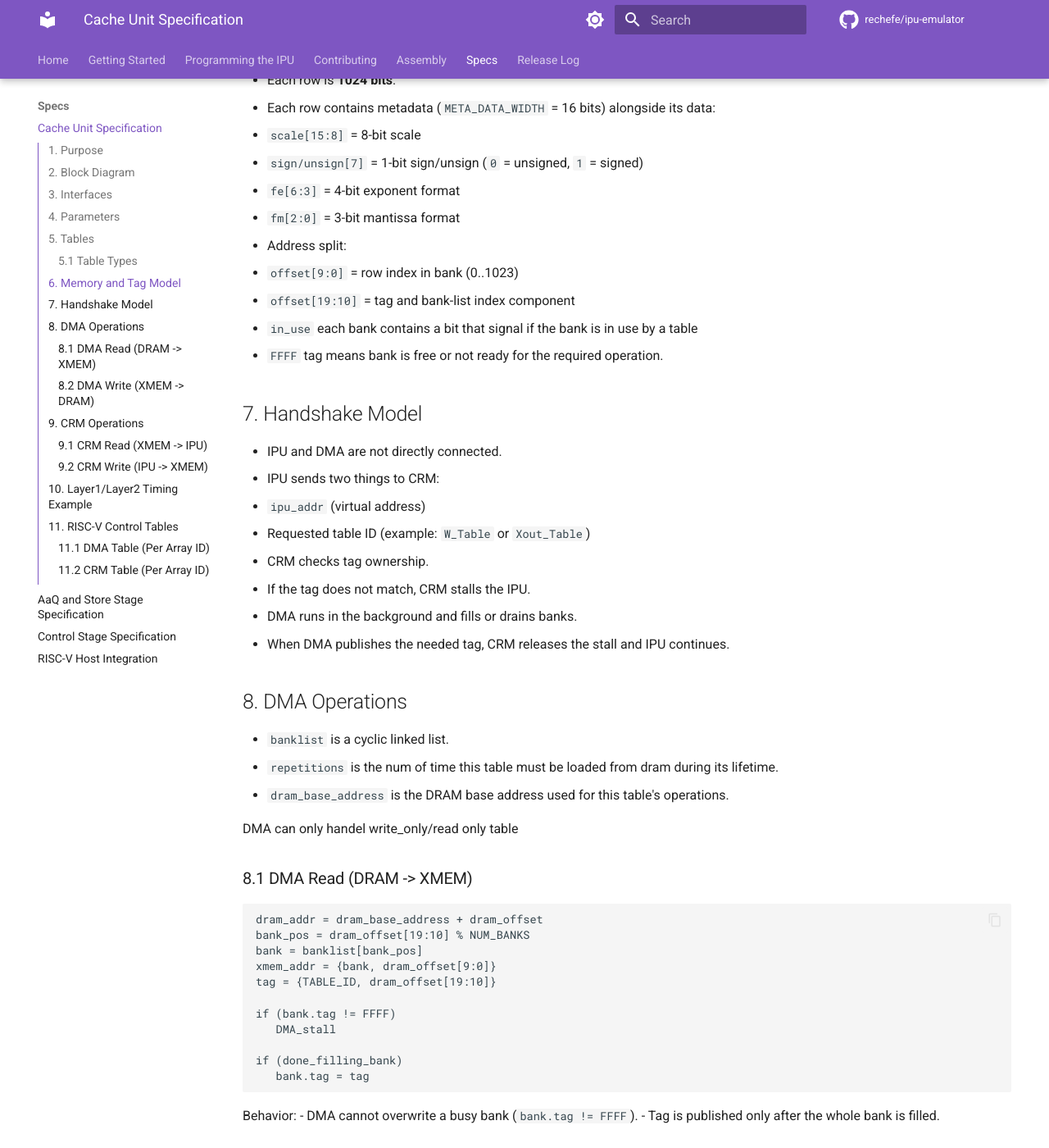
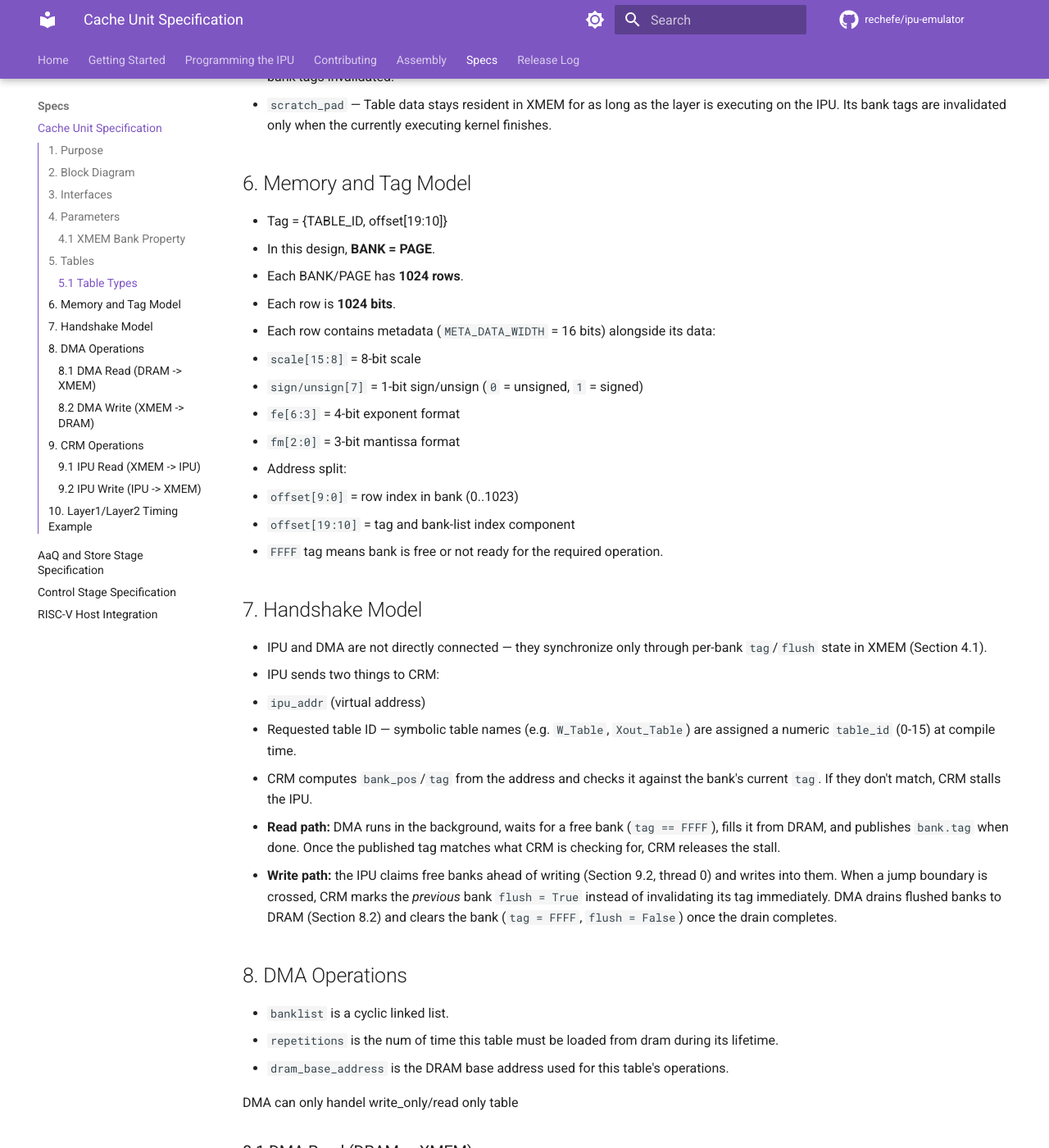
Before and after one commit to rechefe/ipu-emulator, an MkDocs documentation site: the page built from docs/content/specs/cache-unit.md, in a window 1280 px wide and 1400 px high, scrolled down 3036 px. Shown: the whole window at 82% size. Built offline with MkDocs 1.6.1 and Material for MkDocs 9.7.7, drawn with Linux system fonts in a browser that asks for light colours; comment, search, counter and statistics services are not loaded; some of the changed text lies outside the part shown.

Commit message:
Update cache unit documentation: refine `ipu_addr` definition, add XMEM bank properties, and clarify CRM operations

````diff
--- a/docs/content/specs/cache-unit.md
+++ b/docs/content/specs/cache-unit.md
@@ -34,7 +34,7 @@
 | `dram_rd_metadata` | `input logic [META_DATA_WIDTH-1:0]` | Metadata read from DRAM. |
 | `dram_wr_data` | `output logic [7:0] [XMEM_ROW_WIDTH-1:0]` | Write data to DRAM (array of bytes). |
 | `dram_wr_metadata` | `output logic [META_DATA_WIDTH-1:0]` | Metadata written to DRAM. |
-| `ipu_addr` | `input logic [TBD:0]` | IPU virtual address (`array_id + offset`). |
+| `ipu_addr` | `input logic [ARRAY_ID_WIDTH+OFFSET_WIDTH-1:0]` | IPU virtual address (`array_id + offset`). |
 | `ipu_rd_data` | `output logic [7:0] [XMEM_ROW_WIDTH-1:0]` | Data returned to IPU (array of bytes). |
 | `ipu_rd_metadata` | `output logic [META_DATA_WIDTH-1:0]` | Metadata returned to IPU. |
 | `ipu_wr_data` | `input logic [7:0] [XMEM_ROW_WIDTH-1:0]` | Data written by IPU to XMEM (array of bytes). |
@@ -51,6 +51,16 @@
 | `XMEM_ROW_WIDTH` | `128` | Width of one XMEM row (bytes). |
 | `META_DATA_WIDTH` | `16` | Width of metadata carried alongside row data (bits): 8-bit scale, 1-bit sign/unsign, 4-bit exponent format, 3-bit mantissa format. |
 
+### 4.1 XMEM Bank Property
+
+Each XMEM bank carries the following per-bank state, in addition to its data rows.
+
+| Field | Width (bits) | Description |
+|-------|--------------|-------------|
+| `tag` | 14 | `{TABLE_ID, offset[19:10]}`. `FFFF` means the bank is free or not ready for the required operation. |
+| `table_id` | 4 | Table currently owning this bank. |
+| `flush` | 1 | When `True`, this bank is ready to be written to DRAM. |
+
 ## 5. Tables
 
 A table is a data structure that defines the methodology of a data movement and holds all the parameters needed for the task.
@@ -60,13 +70,12 @@
 | Field | Width (bits) | Description |
 |-------|--------------|-------------|
 | `table_id` | 4 | Table ID sent with the IPU address. |
-| `type` | 2 | `read_only`, `write_only`, `read_after_write`, `scratch_pad`. |
+| `type` | 2 | `read_only`, `write_only`, `read_after_write`, `scratch_pad`. reletive to IPU |
 | `dram_base_address` | 32 | Resolution of `BANK_DATA_SIZE`. |
 | `size` | 16 | Resolution of `BANK_DATA_SIZE`. |
 | `xmem_bank_list[16]` | 4 | Ordered array of banks. |
 | `xmem_num_of_banks` | 4 | Amount of banks. |
 | `jump_back` | 16 | Flush all addresses that are below `table_addr - jump_back`. Actual flush is done for the entire bank, not per address. When accessing `table_addr < jump_back`, flush all table banks to prepare for another round of table traversing. |
-| `dma_en` | 1 | Enables read/write to DRAM. Used for tables that stay resident in XMEM. |
 | `repetitions` | 16 | Number of times to read the table. Used to invalidate banks (using `jump_back`) on the last round of the read. |
 
 ### 5.1 Table Types
@@ -78,7 +87,7 @@
 
 ## 6. Memory and Tag Model
 
-- Tag = {TABLE_ID, offset[19:0]}
+- Tag = {TABLE_ID, offset[19:10]}
 - In this design, **BANK = PAGE**.
 - Each BANK/PAGE has **1024 rows**.
 - Each row is **1024 bits**.
@@ -90,19 +99,26 @@
 - Address split:
   - `offset[9:0]` = row index in bank (0..1023)
   - `offset[19:10]` = tag and bank-list index component
-- `in_use` each bank contains a bit that signal if the bank is in use by a table
 - `FFFF` tag means bank is free or not ready for the required operation.
 
 ## 7. Handshake Model
 
-- IPU and DMA are not directly connected.
+- IPU and DMA are not directly connected — they synchronize only through per-bank
+  `tag`/`flush` state in XMEM (Section 4.1).
 - IPU sends two things to CRM:
    - `ipu_addr` (virtual address)
-   - Requested table ID (example: `W_Table` or `Xout_Table`)
-- CRM checks tag ownership.
-- If the tag does not match, CRM stalls the IPU.
-- DMA runs in the background and fills or drains banks.
-- When DMA publishes the needed tag, CRM releases the stall and IPU continues.
+   - Requested table ID — symbolic table names (e.g. `W_Table`, `Xout_Table`) are
+     assigned a numeric `table_id` (0-15) at compile time.
+- CRM computes `bank_pos`/`tag` from the address and checks it against the bank's
+  current `tag`. If they don't match, CRM stalls the IPU.
+- **Read path:** DMA runs in the background, waits for a free bank (`tag == FFFF`),
+  fills it from DRAM, and publishes `bank.tag` when done. Once the published tag
+  matches what CRM is checking for, CRM releases the stall.
+- **Write path:** the IPU claims free banks ahead of writing (Section 9.2, thread 0)
+  and writes into them. When a jump boundary is crossed, CRM marks the *previous*
+  bank `flush = True` instead of invalidating its tag immediately. DMA drains
+  flushed banks to DRAM (Section 8.2) and clears the bank (`tag = FFFF`,
+  `flush = False`) once the drain completes.
 
 ## 8. DMA Operations
 
@@ -127,6 +143,7 @@
 
 if (done_filling_bank)
    bank.tag = tag
+   bank.table_id = TABLE_ID
 
 ```
 
@@ -143,11 +160,12 @@
 bank = banklist[bank_pos]
 tag = {TABLE_ID, dram_offset[19:10]}
 
-if (bank.tag != tag)
-   DMA_stall
+if (bank.tag != tag and bank.flush == False)
+     DMA_stall
 
 if (dram_offset[9:0] == 0x3FF)   // row 1023
    bank.tag = FFFF
+   bank.flush = False
 
 
 ```
@@ -158,7 +176,7 @@
 
 ## 9. CRM Operations
 
-### 9.1 CRM Read (XMEM -> IPU)
+### 9.1 IPU Read (XMEM -> IPU)
 
 ```text
 // IPU request carries: IPU_ADDR (virtual) + TABLE_ID
@@ -168,7 +186,7 @@
 xmem_addr = {bank, offset[9:0]}
 tag = {TABLE_ID, offset[19:10]}
 
-if (tag != bank.tag)
+if (tag != bank.tag or bank.table_id != TABLE_ID)
    IPU_stall
 
 if (offset[9:0] >= jump_back && offset[19:10] != 0)
@@ -180,11 +198,9 @@
 ```
 
 Behavior:
-- CRM serves IPU reads only on tag match.
 - CRM can free previous bank at jump boundary.
-- Special invalidate command can clear all tags.
 
-### 9.2 CRM Write (IPU -> XMEM)
+### 9.2 IPU Write (IPU -> XMEM)
 
 ```text
 
@@ -194,21 +210,23 @@
    bank = banklist[bank_pos]
    if(bank.tag == FFFF)
       bank.tag = i
+      bank.table_id = TABLE_ID
       i++
 
 thread 1
-
+bank_written_counter = 0
 bank_pos = offset[19:10] % NUM_BANKS
 bank = banklist[bank_pos]
 tag = {TABLE_ID, offset[19:10]}
 
-if (tag != bank.tag)
+if (tag != bank.tag or bank.table_id != TABLE_ID)
    IPU_stall
 
 if (offset[9:0] >= jump_back && offset[19:10] != 0 )
    banklist[(bank_pos - 1) % NUM_BANKS].flush = True
+   bank_written_counter++
 
-if (offset == FFFF && flush_en)
+if (offset == FFFF && bank_written_counter == size)
    for bank in banklist:
       if(bank.tag != FFFF)
          bank.flush = True
@@ -216,10 +234,7 @@
 ```
 
 Behavior:
-- CRM write path uses jump-based wrap behavior.
 - CRM table provides `banklist` (linked list) and `jump_back` (numeric value).
-- Previous bank tag can be published after jump condition.
-- TODO (special edge case): add a dedicated ISA command to explicitly trigger `publish_tag` for current bank tag publication.
 
 ## 10. Layer1/Layer2 Timing Example
 
@@ -255,18 +270,3 @@
    CRM->>IPU: Start
    IPU->>IPU: Start working L2
 ```
-
-## 11. RISC-V Control Tables
-
-### 11.1 DMA Table (Per Array ID)
-
-- `bank_list`: cyclic linked list of BANK/PAGE IDs.
-- `array_size`: number of pages this table must handle during its lifetime.
-- `base_dram_addr`: DRAM base address used for all table operations.
-
-### 11.2 CRM Table (Per Array ID)
-
-- `bank_list`: linked list of BANK/PAGE IDs used by CRM lookup.
-- `jump_back`: numeric wrap/jump threshold.
-- `array_size`: number of pages this table must handle during its lifetime.
-- `flush_en`: allow the table to be flushed via DMA to DRAM.
````
